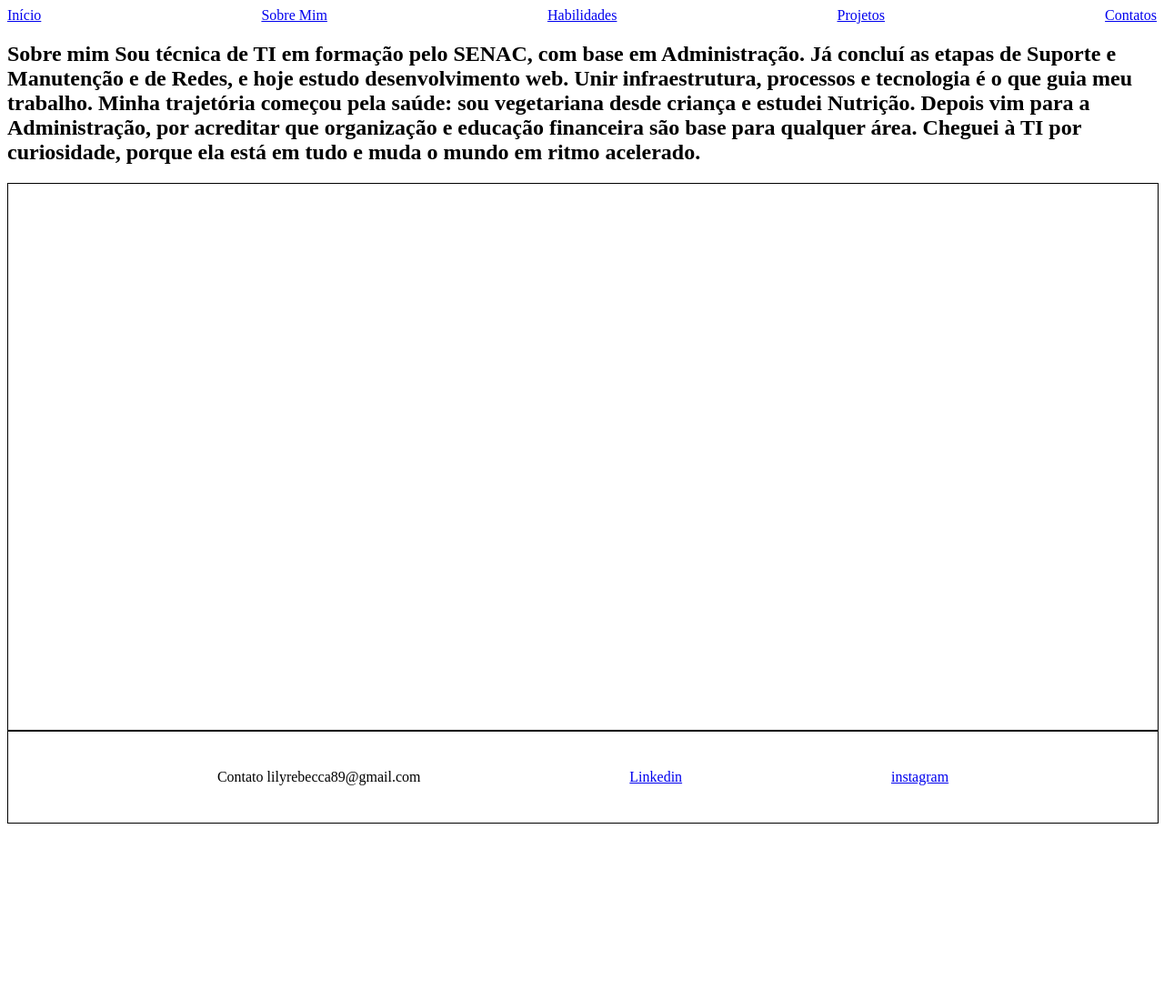
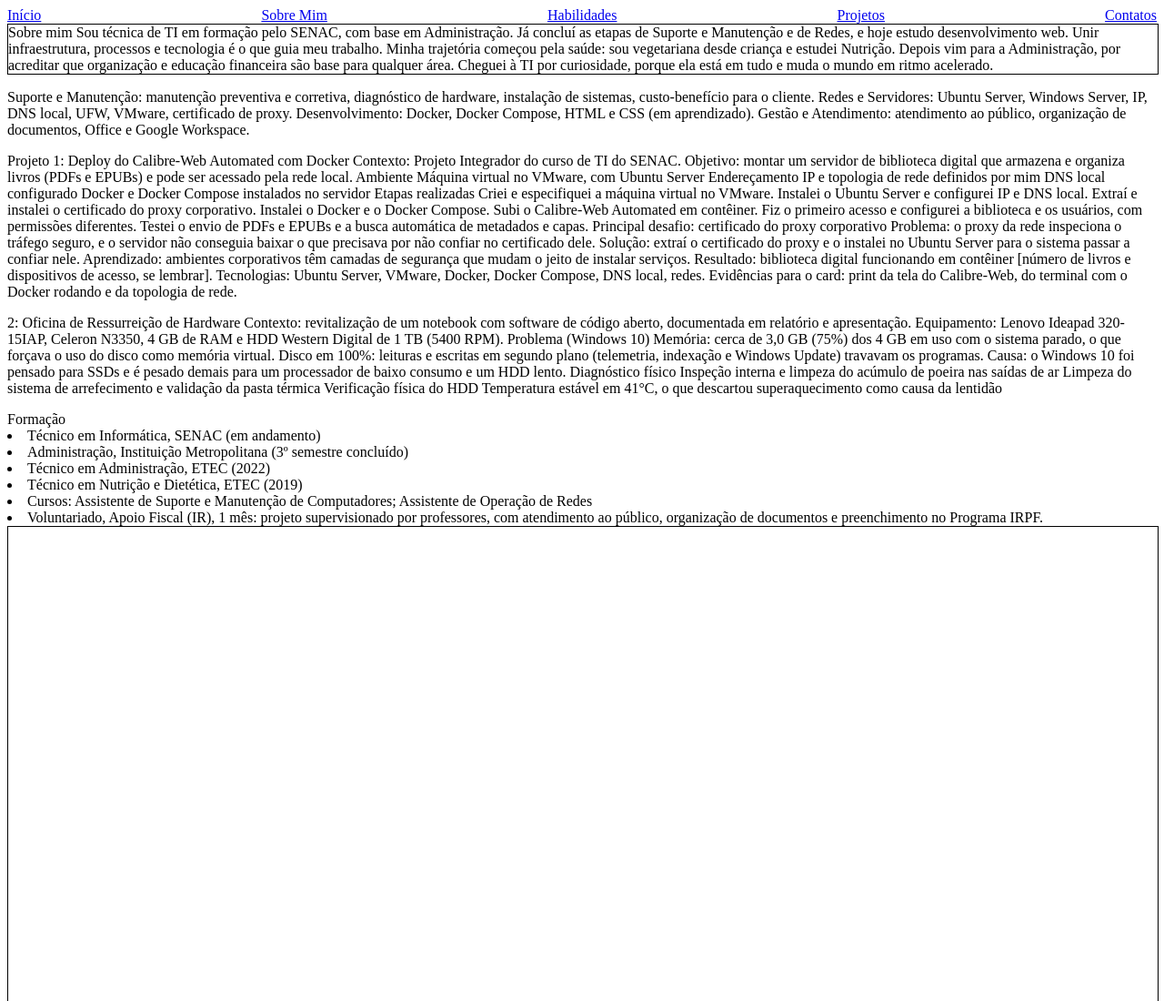
Before and after one commit to lilyrebecca89-svg/portif-lio, a plain HTML site: page index.html in a window 1280 px wide. Shown: the top 1100 px of the page at 91% size. Before the commit the page ends 913 px from the top, so only its background shows below. Drawn offline with Linux system fonts and the light colour scheme.

Commit message:
Enhance portfolio content and structure: update 'Sobre mim' section, add skills and projects, and improve formation details

```diff
--- a/css/style.css
+++ b/css/style.css
@@ -11,6 +11,11 @@ nav li{
 .conteiner{
     display: grid;
 
+}
+
+#sobre{
+     border: #000 1px solid;
+    width: 100%;
 }
 
 .conteiner div{
@@ -30,14 +35,16 @@ nav li{
 .main{
     height: 600px;
 }
-.footer{
-    height: 100px;
-}
+
 .footer {
   display: flex;
   justify-content: space-evenly;
-  align-items: center;}
+  align-items: center;
+height: 100px;}
 
   .footer a{
     display: inline-flex;
   }
+
+  #fomação{border: #000 1px solid;
+    width: 100%;}
--- a/index.html
+++ b/index.html
@@ -28,19 +28,84 @@
 
 
 
-            <section id="sobre"><h2>Sobre mim
+            <section id="sobre">Sobre mim
 Sou técnica de TI em formação pelo SENAC, com base em Administração. Já concluí as etapas de Suporte e Manutenção e de Redes, e hoje estudo desenvolvimento web. Unir infraestrutura, processos e tecnologia é o que guia meu trabalho.
 Minha trajetória começou pela saúde: sou vegetariana desde criança e estudei Nutrição. Depois vim para a Administração, por acreditar que organização e educação financeira são base para qualquer área. Cheguei à TI por curiosidade, porque ela está em tudo e muda o mundo em ritmo acelerado.
-</h2>
 
-            </section>
-            <section id="habilidades"> </section>
+</section>
+            <section id="habilidades"> <p>Suporte e Manutenção: manutenção preventiva e corretiva, diagnóstico de hardware, instalação de sistemas, custo-benefício para o cliente.
+Redes e Servidores: Ubuntu Server, Windows Server, IP, DNS local, UFW, VMware, certificado de proxy.
+Desenvolvimento: Docker, Docker Compose, HTML e CSS (em aprendizado).
+Gestão e Atendimento: atendimento ao público, organização de documentos, Office e Google Workspace.
+</p>
+ </section>
 
-            <section id="projetos">
+            <section id="projetos"><p>Projeto 1: Deploy do Calibre-Web Automated com Docker
+
+Contexto: Projeto Integrador do curso de TI do SENAC.
+
+Objetivo: montar um servidor de biblioteca digital que armazena e organiza livros (PDFs e EPUBs) e pode ser acessado pela rede local.
+
+Ambiente
+
+Máquina virtual no VMware, com Ubuntu Server
+Endereçamento IP e topologia de rede definidos por mim
+DNS local configurado
+Docker e Docker Compose instalados no servidor
+
+Etapas realizadas
+
+Criei e especifiquei a máquina virtual no VMware.
+Instalei o Ubuntu Server e configurei IP e DNS local.
+Extraí e instalei o certificado do proxy corporativo.
+Instalei o Docker e o Docker Compose.
+Subi o Calibre-Web Automated em contêiner.
+Fiz o primeiro acesso e configurei a biblioteca e os usuários, com permissões diferentes.
+Testei o envio de PDFs e EPUBs e a busca automática de metadados e capas.
+
+Principal desafio: certificado do proxy corporativo
+
+Problema: o proxy da rede inspeciona o tráfego seguro, e o servidor não conseguia baixar o que precisava por não confiar no certificado dele.
+Solução: extraí o certificado do proxy e o instalei no Ubuntu Server para o sistema passar a confiar nele.
+Aprendizado: ambientes corporativos têm camadas de segurança que mudam o jeito de instalar serviços.
+
+Resultado: biblioteca digital funcionando em contêiner [número de livros e dispositivos de acesso, se lembrar].
+
+Tecnologias: Ubuntu Server, VMware, Docker, Docker Compose, DNS local, redes.
+
+Evidências para o card: print da tela do Calibre-Web, do terminal com o Docker rodando e da topologia de rede.</p>
+
+<p> 2: Oficina de Ressurreição de Hardware
+
+Contexto: revitalização de um notebook com software de código aberto, documentada em relatório e apresentação.
+
+Equipamento: Lenovo Ideapad 320-15IAP, Celeron N3350, 4 GB de RAM e HDD Western Digital de 1 TB (5400 RPM).
+
+Problema (Windows 10)
+
+Memória: cerca de 3,0 GB (75%) dos 4 GB em uso com o sistema parado, o que forçava o uso do disco como memória virtual.
+Disco em 100%: leituras e escritas em segundo plano (telemetria, indexação e Windows Update) travavam os programas.
+Causa: o Windows 10 foi pensado para SSDs e é pesado demais para um processador de baixo consumo e um HDD lento.
+
+Diagnóstico físico
+
+Inspeção interna e limpeza do acúmulo de poeira nas saídas de ar
+Limpeza do sistema de arrefecimento e validação da pasta térmica
+Verificação física do HDD
+Temperatura estável em 41°C, o que descartou superaquecimento como causa da lentidão
+</p>
 
 
             </section>
-            <section id="formação">
+            <section id="formação">Formação
+
+<li>Técnico em Informática, SENAC (em andamento)</li>
+<li>Administração, Instituição Metropolitana (3º semestre concluído)</li>
+<li>Técnico em Administração, ETEC (2022)</li>
+<li>Técnico em Nutrição e Dietética, ETEC (2019)</li>
+<li>Cursos: Assistente de Suporte e Manutenção de Computadores; Assistente de Operação de Redes</li>
+<li>Voluntariado, Apoio Fiscal (IR), 1 mês: projeto supervisionado por professores, com atendimento ao público, organização de documentos e preenchimento no Programa IRPF.
+
             </section>
 
 
```
